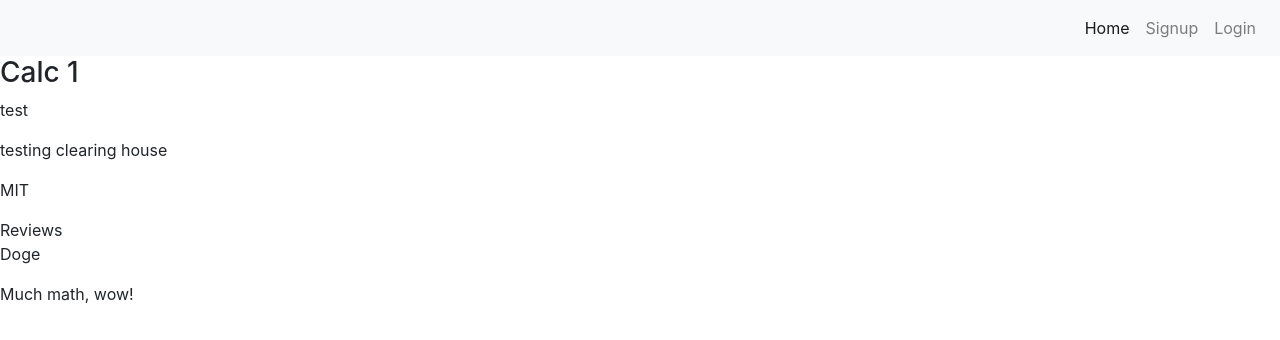
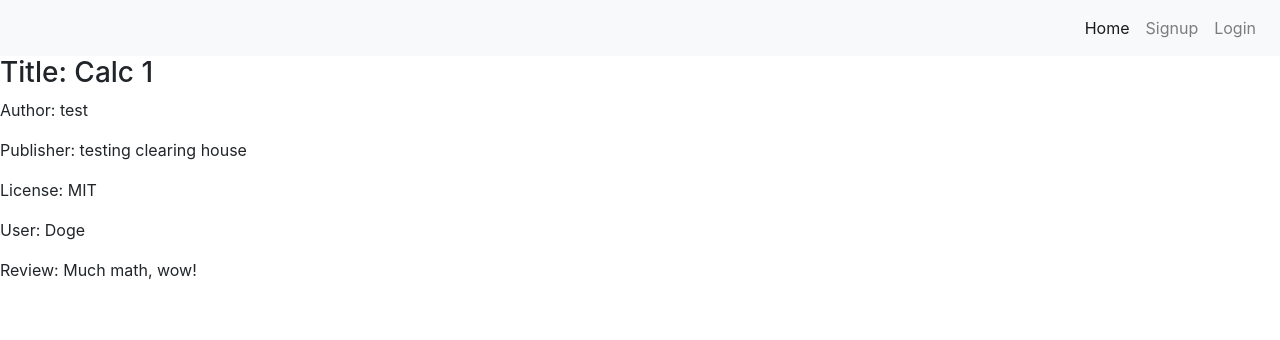
Before and after one commit to mark-halls/oer-bookr-web, a React (Create React App) app: page /book/1 in a window 1280 px wide. Shown: the top 340 px of the page. Built offline with nearby package versions, Linux system fonts and the light colour scheme.

Commit message:
Add descriptions for each tag in books and review

```diff
--- a/src/Components/Book/index.js
+++ b/src/Components/Book/index.js
@@ -3,12 +3,10 @@ import React from "react";
 const Book = props => {
   return (
     <div>
-      <h3>{props.title}</h3>
-      <p>{props.author}</p>
-      <p>{props.description}</p>
-      <p>{props.publisher}</p>
-      <p>{props.license}</p>
-      <div>Reviews</div>
+      <h3>Title: {props.title}</h3>
+      <p>Author: {props.author}</p>
+      <p>Publisher: {props.publisher}</p>
+      <p>License: {props.license}</p>
     </div>
   );
 };
--- a/src/Components/Review/index.js
+++ b/src/Components/Review/index.js
@@ -3,8 +3,8 @@ import React from "react";
 const Review = props => {
   return (
     <div>
-      <p>{props.reviewer}</p>
-      <p>{props.review}</p>
+      <p>User: {props.reviewer}</p>
+      <p>Review: {props.review}</p>
     </div>
   );
 };
```
